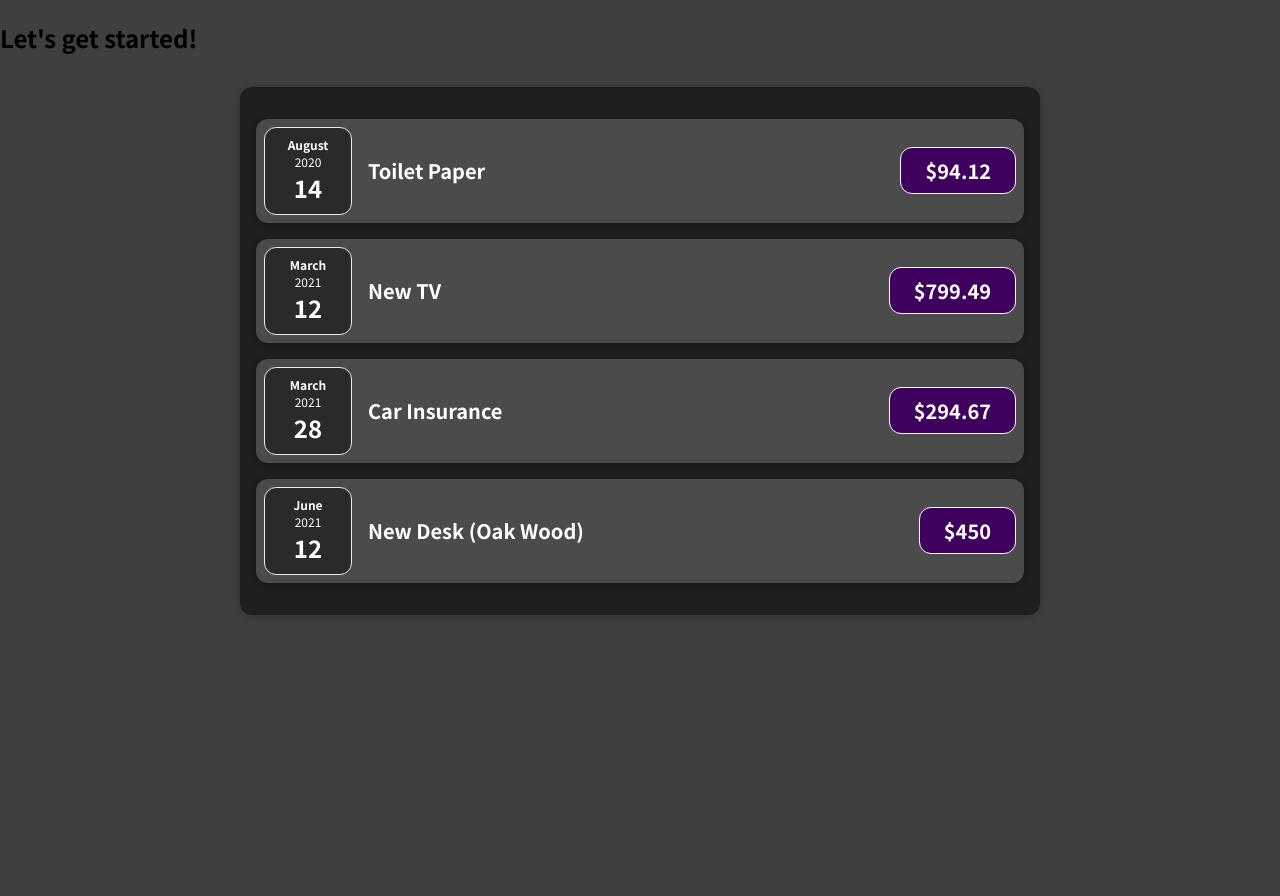
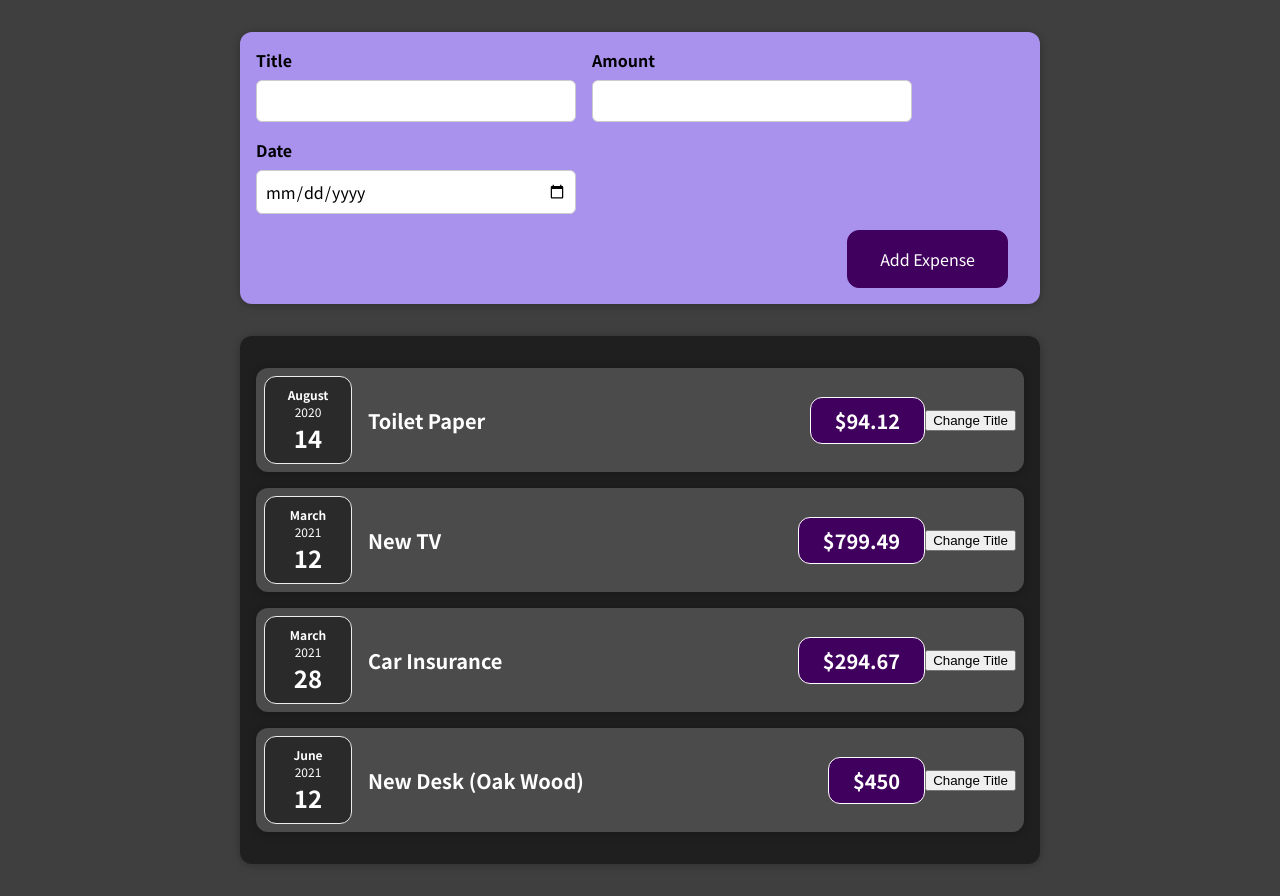
Before and after one commit to nickfuentes/expense-tracker, a React (Create React App) app: page / in a window 1280 px wide. Before the commit the page ends 800 px from the top, so only its background shows below. Built offline with nearby package versions, Linux system fonts and the light colour scheme.

Commit message:
Created new component folder new expenses to create a form for the user to fill out information.

```diff
--- a/src/App.js
+++ b/src/App.js
@@ -1,4 +1,6 @@
-import React from 'react'
+import React from "react"
+
+import NewExpense from "./components/NewExpense/NewExpense"
 import Expenses from "./components/Expenses/Expenses"
 
 const App = () => {
@@ -31,7 +33,7 @@
 
   return (
     <div>
-      <h2>Let's get started!</h2>
+      <NewExpense />
       <Expenses items={expenses} />
     </div>
   )
--- a/src/components/Expenses/ExpenseItem.js
+++ b/src/components/Expenses/ExpenseItem.js
@@ -1,16 +1,25 @@
-import React from 'react'
+import React, { useState } from "react"
 import ExpenseDate from "./ExpenseDate"
 import Card from "../UI/Card"
 import "./ExpenseItem.css"
 
 const ExpenseItem = (props) => {
+  const [title, setTitle] = useState(props.title)
+  console.log("ExpenseItem evalutated by React")
+
+  const clickHandler = () => {
+    setTitle("Updated!")
+    console.log(title)
+  }
+
   return (
     <Card className="expense-item">
       <ExpenseDate date={props.date} />
       <div className="expense-item__description">
-        <h2>{props.title}</h2>
+        <h2>{title}</h2>
       </div>
       <div className="expense-item__price">${props.amount}</div>
+      <button onClick={clickHandler}>Change Title</button>
     </Card>
   )
 }
--- /dev/null
+++ b/src/components/NewExpense/ExpenseForm.css
@@ -0,0 +1,26 @@
+.new-expense__controls {
+  display: flex;
+  flex-wrap: wrap;
+  gap: 1rem;
+  margin-bottom: 1rem;
+  text-align: left;
+}
+
+.new-expense__control label {
+  font-weight: bold;
+  margin-bottom: 0.5rem;
+  display: block;
+}
+
+.new-expense__control input {
+  font: inherit;
+  padding: 0.5rem;
+  border-radius: 6px;
+  border: 1px solid #ccc;
+  width: 20rem;
+  max-width: 100%;
+}
+
+.new-expense__actions {
+  text-align: right;
+}
--- /dev/null
+++ b/src/components/NewExpense/ExpenseForm.js
@@ -0,0 +1,29 @@
+import React from "react"
+
+import "./ExpenseForm.css"
+
+const ExpenseForm = () => {
+  return (
+    <form>
+      <div className="new-expense__controls">
+        <div className="new-expense__control">
+          <label>Title</label>
+          <input type="text" />
+        </div>
+        <div className="new-expense__control">
+          <label>Amount</label>
+          <input type="number" min="0.01" step="0.01" />
+        </div>
+        <div className="new-expense__control">
+          <label>Date</label>
+          <input type="date" min="2019-01-01" max="2022-12-31" />
+        </div>
+      </div>
+      <div className="new-expense__actions">
+        <button type="submit">Add Expense</button>
+      </div>
+    </form>
+  )
+}
+
+export default ExpenseForm
--- /dev/null
+++ b/src/components/NewExpense/NewExpense.css
@@ -0,0 +1,38 @@
+.new-expense {
+  background-color: #a892ee;
+  padding: 1rem;
+  margin: 2rem auto;
+  width: 50rem;
+  max-width: 95%;
+  border-radius: 12px;
+  text-align: center;
+  box-shadow: 0 1px 8px rgba(0, 0, 0, 0.25);
+}
+
+.new-expense button {
+  font: inherit;
+  cursor: pointer;
+  padding: 1rem 2rem;
+  border: 1px solid #40005d;
+  background-color: #40005d;
+  color: white;
+  border-radius: 12px;
+  margin-right: 1rem;
+}
+
+.new-expense button:hover,
+.new-expense button:active {
+  background-color: #510674;
+  border-color: #510674;
+}
+
+.new-expense button.alternative {
+  color: #220131;
+  border-color: transparent;
+  background-color: transparent;
+}
+
+.new-expense button.alternative:hover,
+.new-expense button.alternative:active {
+  background-color: #ddb3f8;
+}
--- /dev/null
+++ b/src/components/NewExpense/NewExpense.js
@@ -0,0 +1,14 @@
+import React from "react"
+
+import ExpenseForm from "./ExpenseForm"
+import "./NewExpense.css"
+
+const NewExpense = () => {
+  return (
+    <div className="new-expense">
+      <ExpenseForm />
+    </div>
+  )
+}
+
+export default NewExpense
```
Also changed, not shown: 1 other file (tests, documents, lock files or other folders).
